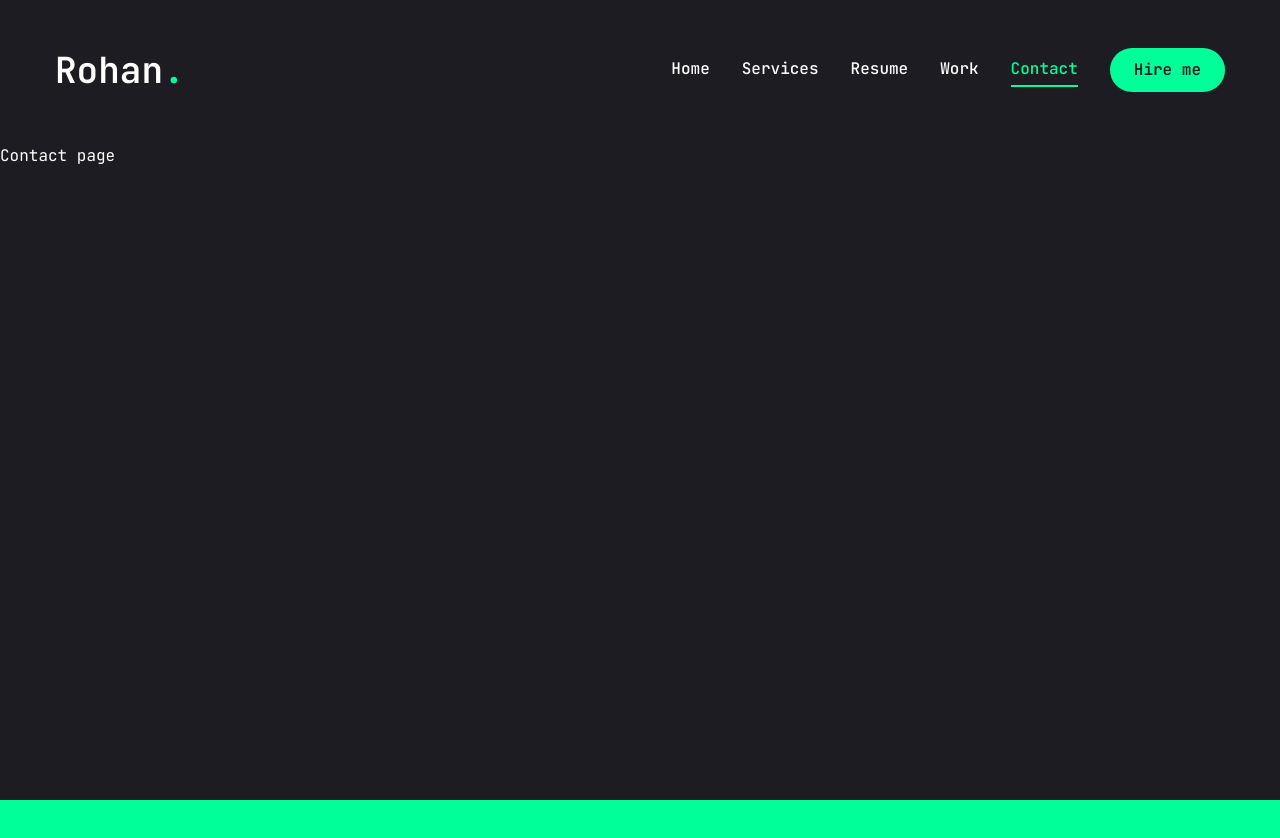
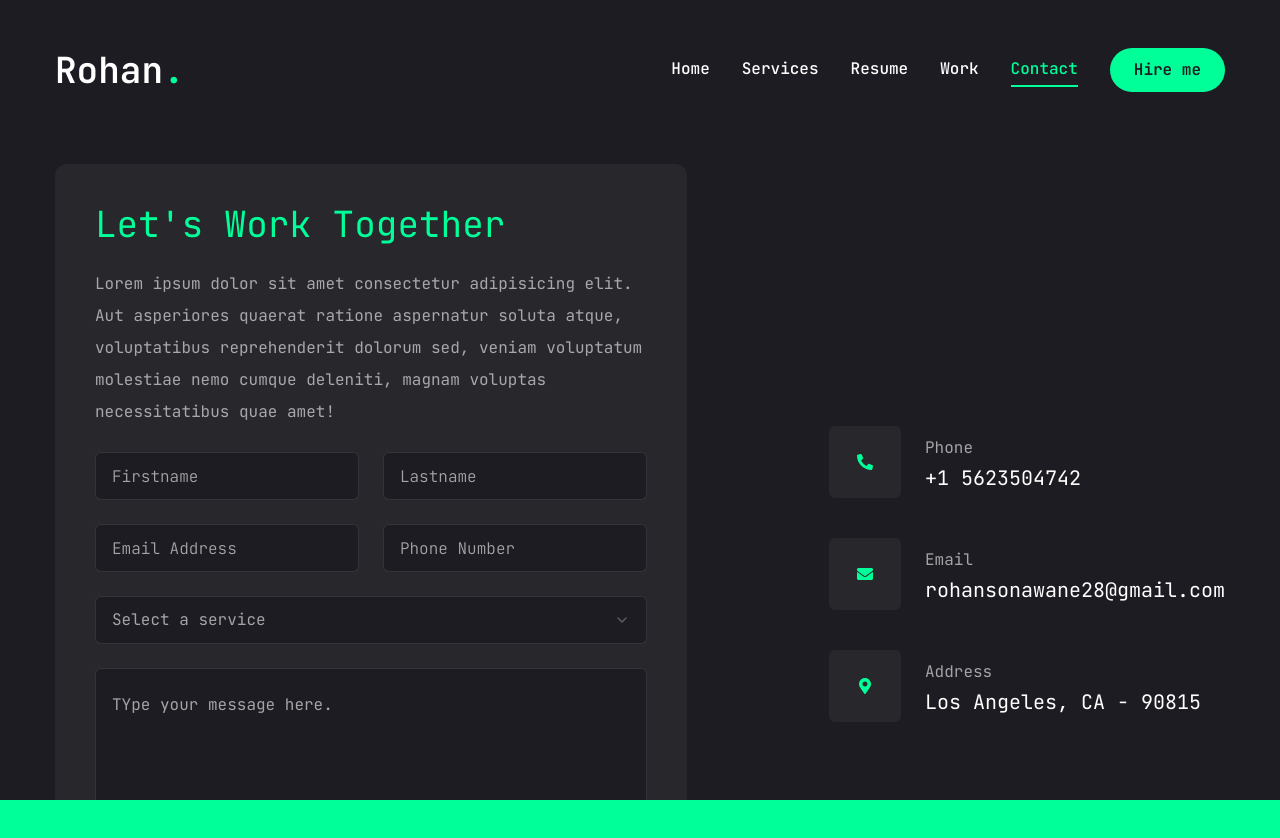
Before and after one commit to rohansonawane/SinglePagePortfoliio, a Next.js app: page /contact in a window 1280 px wide. Shown: the top 838 px of the page. Before the commit the page ends 800 px from the top, so only its background shows below. Built offline with nearby package versions, Linux system fonts and the light colour scheme.

Commit message:
Updated All files Structure Information adding Pending

```diff
--- a/app/contact/page.jsx
+++ b/app/contact/page.jsx
@@ -1,6 +1,88 @@
+"use client";
+
+import {Button} from "@/components/ui/button";
+import {Input} from "@/components/ui/input";
+import {Textarea} from "@/components/ui/textarea";
+
+import {Select, SelectContent, SelectGroup, SelectItem, SelectLabel, SelectTrigger, SelectValue} from "@/components/ui/select";
+import {FaPhoneAlt, FaEnvelope,FaMapMarkerAlt} from "react-icons/fa";
+
+const infor = [
+  {
+  icon: <FaPhoneAlt />,
+  title: "Phone",
+  description: "+1 5623504742"
+},
+{
+  icon: <FaEnvelope />,
+  title: "Email",
+  description: "rohansonawane28@gmail.com"
+},
+{
+  icon: <FaMapMarkerAlt />,
+  title: "Address",
+  description: "Los Angeles, CA - 90815"
+},
+];
+
+import {motion} from "framer-motion";
+
 const Contact = () => {
   return (
-    <div>Contact page</div>
+    <motion.section
+    initial={{opacity: 0}}
+    animate={{
+      opacity:1,
+    transition:{delay:2.4, duration:0.4, ease:"easeIn"
+    }}}
+    className="py-6">
+      <div className="container mx-auto">
+        <div className="flex flex-col xl:flex-row gap-[30px]">
+          <div className="xl:w-[54%] order-2 xl:order-none">
+            <form className="flex flex-col gap-6 p-10 bg-[#27272c] rounded-xl" action="">
+              <h3 className="text-4xl text-accent">Let's Work Together</h3>
+              <p className="text-white/60">Lorem ipsum dolor sit amet consectetur adipisicing elit. Aut asperiores quaerat ratione aspernatur soluta atque, voluptatibus reprehenderit dolorum sed, veniam voluptatum molestiae nemo cumque deleniti, magnam voluptas necessitatibus quae amet!</p>
+              <div className="grid grid-cols-1 md:grid-cols-2 gap-6">
+                <Input type="firstname" placeholder="Firstname" />
+                <Input type="lastname" placeholder="Lastname" />
+                <Input type="email" placeholder="Email Address" />
+                <Input type="phone" placeholder="Phone Number" />
+              </div>
+              <Select>
+                <SelectTrigger className="w-full">
+                  <SelectValue placeholder="Select a service" />
+                </SelectTrigger>
+                <SelectContent>
+                  <SelectGroup>
+                    <SelectLabel>Select a service</SelectLabel>
+                    <SelectItem value="Web Development">Web Development</SelectItem>
+                    <SelectItem value="SEO">SEO</SelectItem>
+                    <SelectItem value="Security">Website Security</SelectItem>
+                  </SelectGroup>
+                </SelectContent>
+              </Select>
+              <Textarea className="h-[200px]" placeholder="TYpe your message here." />
+              <Button size="md" className="max-w-40">Send Message</Button>
+            </form>
+          </div>
+          <div className="flex-1 flex items-center xl:justify-end order-1 xl:order-none mb-8 xl:mb-0">
+            <ul className="flex flex-col gap-10">
+              {infor.map((item,index)=>{
+                return <li key={index} className="flex items-center gap-6">
+                  <div className="w-[52px] h-[52px] xl:w-[72px] xl:h-[72px] bg-[#27272c] text-accent rounded-md flex items-center justify-center">
+                    <div>{item.icon}</div>
+                  </div>
+                  <div className="flex-1">
+                    <p className="text-white/60">{item.title}</p>
+                    <h3 className="text-xl">{item.description}</h3>
+                  </div>
+                </li>
+              })}
+            </ul>
+          </div>
+        </div>
+      </div>
+    </motion.section>
   )
 }
 
--- a/app/layout.jsx
+++ b/app/layout.jsx
@@ -13,8 +13,8 @@
  });
 
 export const metadata = {
-  title: "Create Next App",
-  description: "Generated by create next app",
+  title: "Rohan Sonawane | Portfolio",
+  description: "Full Stack Software Developer | AI / ML | Docker, CI/CD, Jenkins | PHP, Python, JavaScript (React, Node, Next) | WordPress | UI/UX Designer | Blender, Unity Developer | API Integration Specialist | Testing",
 };
 
 export default function RootLayout({ children }) {
--- a/components/ui/button.jsx
+++ b/components/ui/button.jsx
@@ -16,6 +16,7 @@
       size: {
         default: "h-[44px] px-6",
         sm: "h-[48px] px-6",
+        md: "h-[52px] px-6",
         lg: "h-[56px] px-8 text-sm uppercase tracking-[2px]"
       },
     },
--- a/components/ui/input.jsx
+++ b/components/ui/input.jsx
@@ -7,7 +7,7 @@
     (<input
       type={type}
       className={cn(
-        "flex h-10 w-full rounded-md border border-slate-200 bg-white px-3 py-2 text-sm ring-offset-white file:border-0 file:bg-transparent file:text-sm file:font-medium placeholder:text-slate-500 focus-visible:outline-none focus-visible:ring-2 focus-visible:ring-slate-950 focus-visible:ring-offset-2 disabled:cursor-not-allowed disabled:opacity-50 dark:border-slate-800 dark:bg-slate-950 dark:ring-offset-slate-950 dark:placeholder:text-slate-400 dark:focus-visible:ring-slate-300",
+        "flex h-[48px] rounded-md border border-white/10 focus:border-accent font-light bg-primary px-4 py-5 text-base placeholder:text-white/60 outline-none",
         className
       )}
       ref={ref}
--- a/components/ui/select.jsx
+++ b/components/ui/select.jsx
@@ -16,7 +16,7 @@
   <SelectPrimitive.Trigger
     ref={ref}
     className={cn(
-      "flex h-10 w-full items-center justify-between rounded-md border border-slate-200 bg-white px-3 py-2 text-sm ring-offset-white placeholder:text-slate-500 focus:outline-none focus:ring-2 focus:ring-slate-950 focus:ring-offset-2 disabled:cursor-not-allowed disabled:opacity-50 [&>span]:line-clamp-1 dark:border-slate-800 dark:bg-slate-950 dark:ring-offset-slate-950 dark:placeholder:text-slate-400 dark:focus:ring-slate-300",
+      "flex h-[48px] w-full items-center justify-between rounded-md border border-white/10 bg-primary px-4 py-5 text-base text-white/60 placeholder:text-white/10 focus:border-accent outline-none",
       className
     )}
     {...props}>
@@ -54,7 +54,7 @@
     <SelectPrimitive.Content
       ref={ref}
       className={cn(
-        "relative z-50 max-h-96 min-w-[8rem] overflow-hidden rounded-md border border-slate-200 bg-white text-slate-950 shadow-md data-[state=open]:animate-in data-[state=closed]:animate-out data-[state=closed]:fade-out-0 data-[state=open]:fade-in-0 data-[state=closed]:zoom-out-95 data-[state=open]:zoom-in-95 data-[side=bottom]:slide-in-from-top-2 data-[side=left]:slide-in-from-right-2 data-[side=right]:slide-in-from-left-2 data-[side=top]:slide-in-from-bottom-2 dark:border-slate-800 dark:bg-slate-950 dark:text-slate-50",
+        "relative z-50 max-h-96 min-w-[8rem] overflow-hidden rounded-md border border-white/10 bg-primary text-white shadow-md data-[state=open]:animate-in data-[state=closed]:animate-out data-[state=closed]:fade-out-0 data-[state=open]:fade-in-0 data-[state=closed]:zoom-out-95 data-[state=open]:zoom-in-95 data-[side=bottom]:slide-in-from-top-2 data-[side=left]:slide-in-from-right-2 data-[side=right]:slide-in-from-left-2 data-[side=top]:slide-in-from-bottom-2 dark:border-slate-800 dark:bg-slate-950 dark:text-slate-50",
         position === "popper" &&
           "data-[side=bottom]:translate-y-1 data-[side=left]:-translate-x-1 data-[side=right]:translate-x-1 data-[side=top]:-translate-y-1",
         className
@@ -85,7 +85,7 @@
   <SelectPrimitive.Item
     ref={ref}
     className={cn(
-      "relative flex w-full cursor-default select-none items-center rounded-sm py-1.5 pl-8 pr-2 text-sm outline-none focus:bg-slate-100 focus:text-slate-900 data-[disabled]:pointer-events-none data-[disabled]:opacity-50 dark:focus:bg-slate-800 dark:focus:text-slate-50",
+      "relative flex w-full cursor-default select-none items-center rounded-sm py-1.5 pl-8 pr-2 text-sm outline-none focus:bg-accent focus:text-primary data-[disabled]:pointer-events-none data-[disabled]:opacity-50 dark:focus:bg-slate-800 dark:focus:text-slate-50",
       className
     )}
     {...props}>
--- a/components/ui/textarea.jsx
+++ b/components/ui/textarea.jsx
@@ -6,7 +6,7 @@
   return (
     (<textarea
       className={cn(
-        "flex min-h-[80px] w-full rounded-md border border-slate-200 bg-white px-3 py-2 text-sm ring-offset-white placeholder:text-slate-500 focus-visible:outline-none focus-visible:ring-2 focus-visible:ring-slate-950 focus-visible:ring-offset-2 disabled:cursor-not-allowed disabled:opacity-50 dark:border-slate-800 dark:bg-slate-950 dark:ring-offset-slate-950 dark:placeholder:text-slate-400 dark:focus-visible:ring-slate-300",
+        "flex min-h-[80px] w-full rounded-md border border-white/10 bg-primary px-4 py-5 placeholder:text-white/60 focus-visible:outline-none focus-visible:ring-1 focus-visible:ring-accent focus-visible:ring-offset-0 disabled:cursor-not-allowed disabled:opacity-50",
         className
       )}
       ref={ref}
```
Also changed, not shown: .eslintrc.json.
